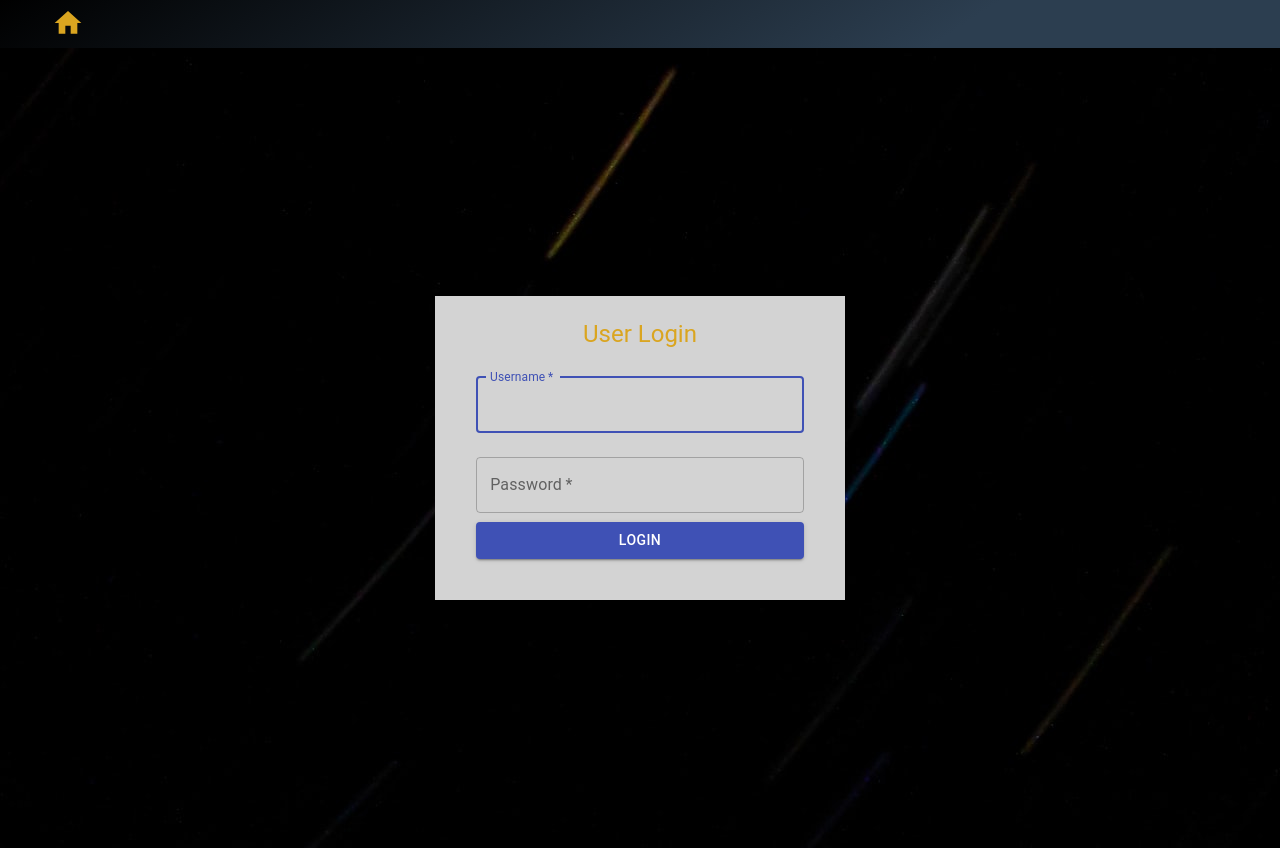
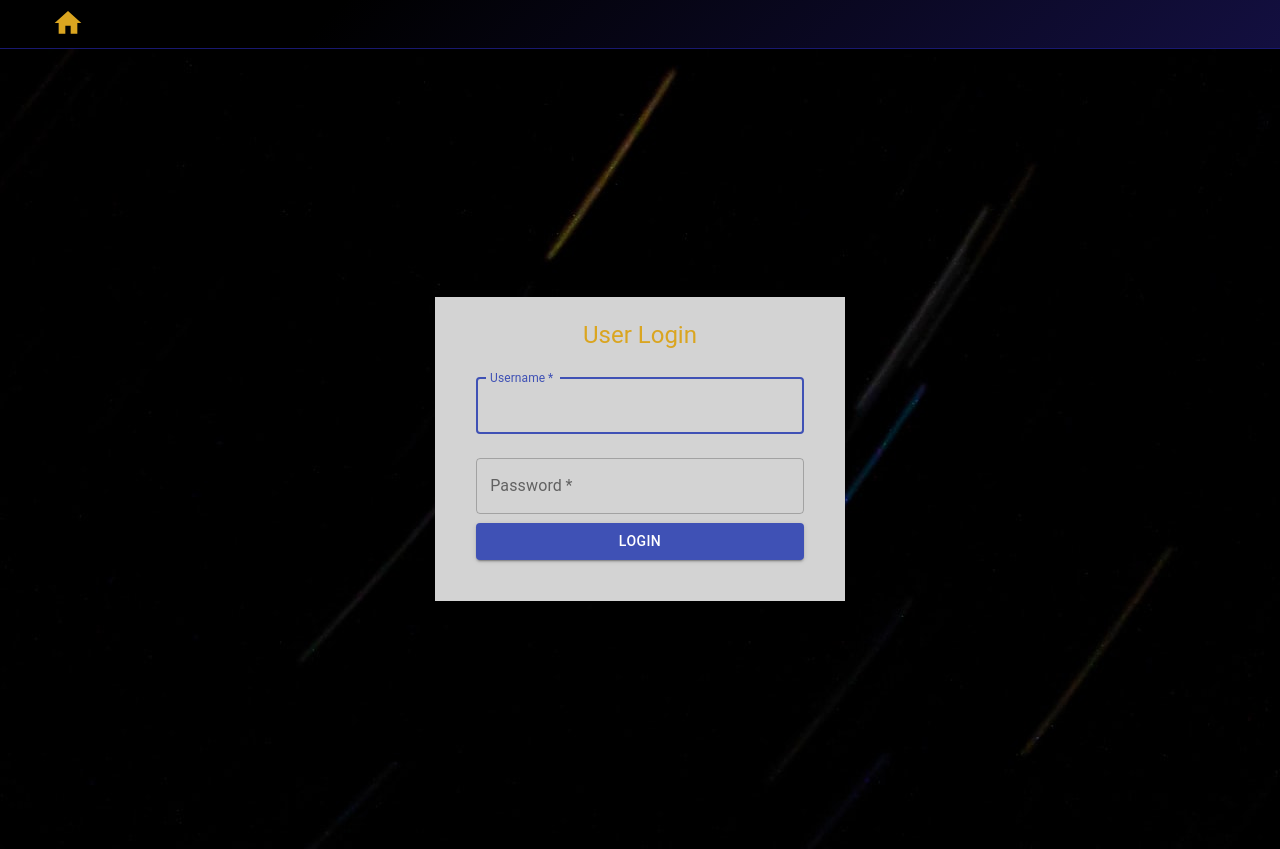
Before and after one commit to MuskMaze/MuskMaze-FE, a React (Create React App) app: page /login in a window 1280 px wide. Built offline with nearby package versions, Linux system fonts and the light colour scheme.

Commit message:
modified styles

```diff
--- a/src/App.css
+++ b/src/App.css
@@ -1,8 +1,6 @@
 .App {
   text-align: center;
-
 }
-
 .App-header {
   background-image: url("./images/bg.jpg");
   min-height: 100vh;
@@ -14,14 +12,6 @@
   color: goldenrod;
   font-family: 'Monoton', cursive;
 }
-
-.nav{
-  background-color: #000000;
-  background-image: linear-gradient(147deg, #000000 0%, #2c3e50 74%);
-}
-
-
-
 .main-box{
   width: 32%;
   height: 32%;
@@ -30,7 +20,14 @@
   margin-top: 20px;
   margin-bottom: 20px;
 }
-
+.h1{
+  font-size: 8rem;
+}
+.nav{
+background-color: #130f40;
+background-image: linear-gradient(315deg, #130f40 0%, #000000 74%);
+border-bottom: 1px solid midnightblue;
+}
 .input-box{
   width: 80%;
   height: 80%;
@@ -38,22 +35,17 @@
   margin-top: 10px;
   padding-bottom: 40px;
 }
-
 .header-text{
   padding-top: 22px;
-  color: "red" !important;
 }
-
 .main-btn{
   margin:0 auto;
   padding-top: 40px;
 }
-
 .main-btn .btn-toolbar {
   justify-content: center;
   justify-content: space-evenly;
 }
-
 .btn{
   width: 40%;
 }
--- a/src/components/Landing.js
+++ b/src/components/Landing.js
@@ -7,7 +7,7 @@ import Link from '@material-ui/core/Link';
 const Landing = (props) => {
   return (
     <div>
-    <h1>MuskMaze</h1>
+    <h1 className="h1">MuskMaze</h1>
     <h3>Multi User Dungeon Game </h3>
     <div className="main-btn">
     <ButtonToolbar>
--- a/src/components/Navs.js
+++ b/src/components/Navs.js
@@ -9,9 +9,7 @@ import HomeIcon from '@material-ui/icons/Home';
 
 
 const useStyles = makeStyles(theme => ({
-    nav: {
-        // backgroundColor: "#1d1c1d",
-    },
+
     label: {
         style:'none',
         margin: theme.spacing(3),
```
